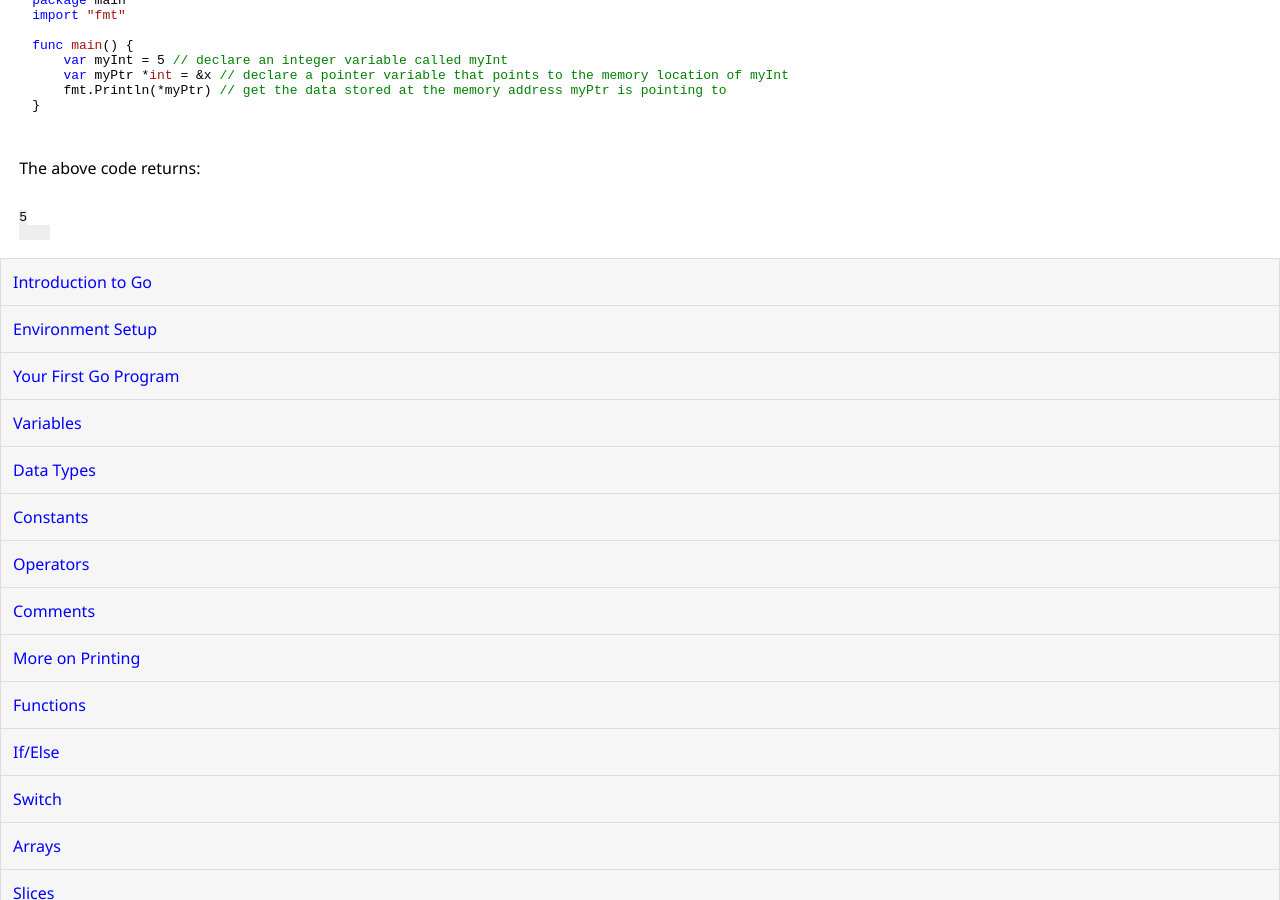
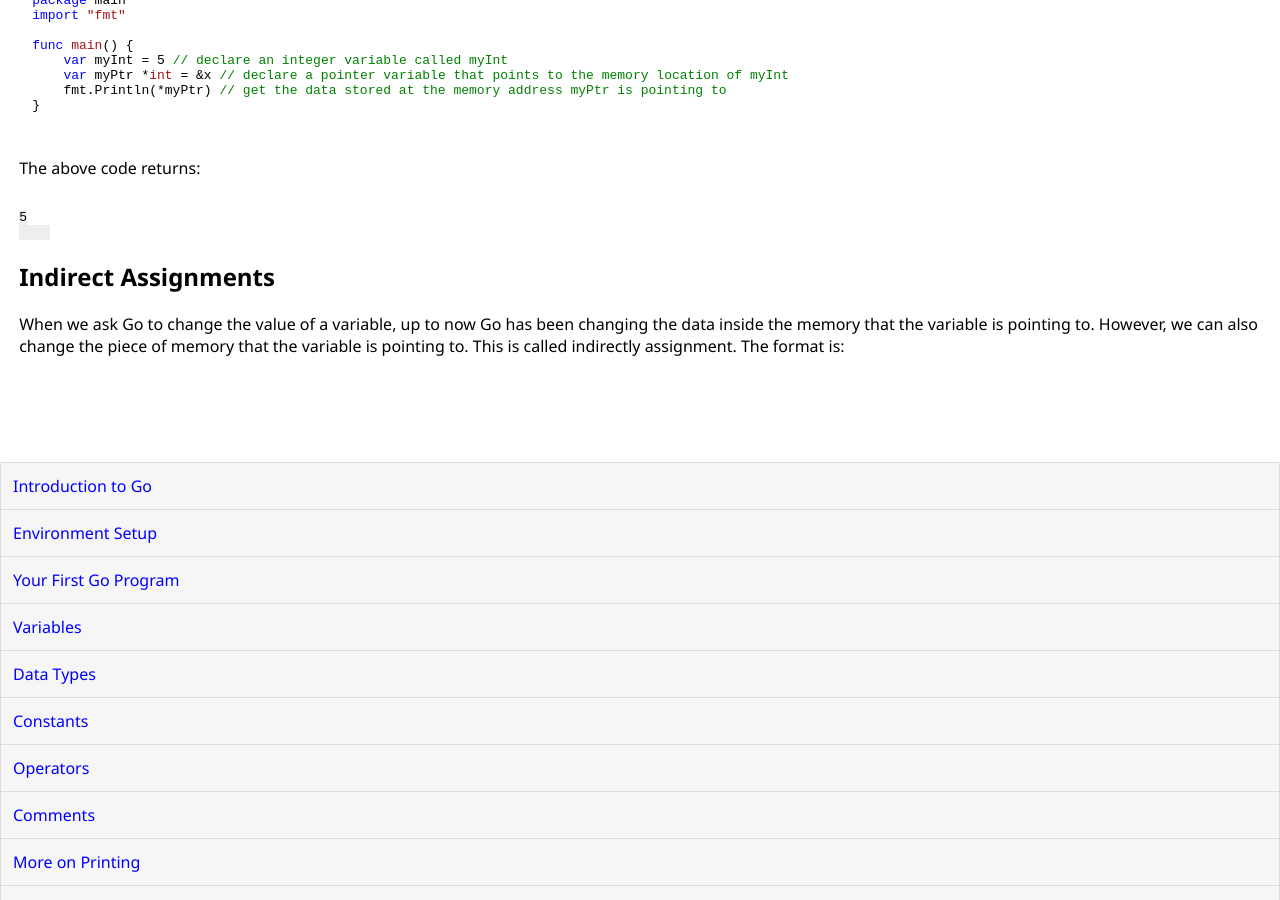
Before and after one commit to learnmonkey/learnmonkey.github.io, a Jekyll site: the page built from programming/golang/pointers.html, in a window 1280 px wide and 900 px high, scrolled down 1243 px. Built offline with Jekyll 4.4.1, drawn with Linux system fonts in a browser that asks for light colours; nearby versions of some CDN libraries.

Commit message:
Go pointers add a little

```diff
--- a/programming/golang/pointers.html
+++ b/programming/golang/pointers.html
@@ -63,3 +63,11 @@ func main() {
 5
     </samp></pre>
 </section>
+
+<section>
+    <h2>Indirect Assignments</h2>
+    <p>When we ask Go to change the value of a variable, up to now Go has been changing the data inside the memory that the variable is pointing to. However, we can also change the piece of memory that the variable is pointing to. This is called indirectly assignment. The format is: </p>
+    <pre><code class="language-go">
+
+    </code></pre>
+</section>
```
